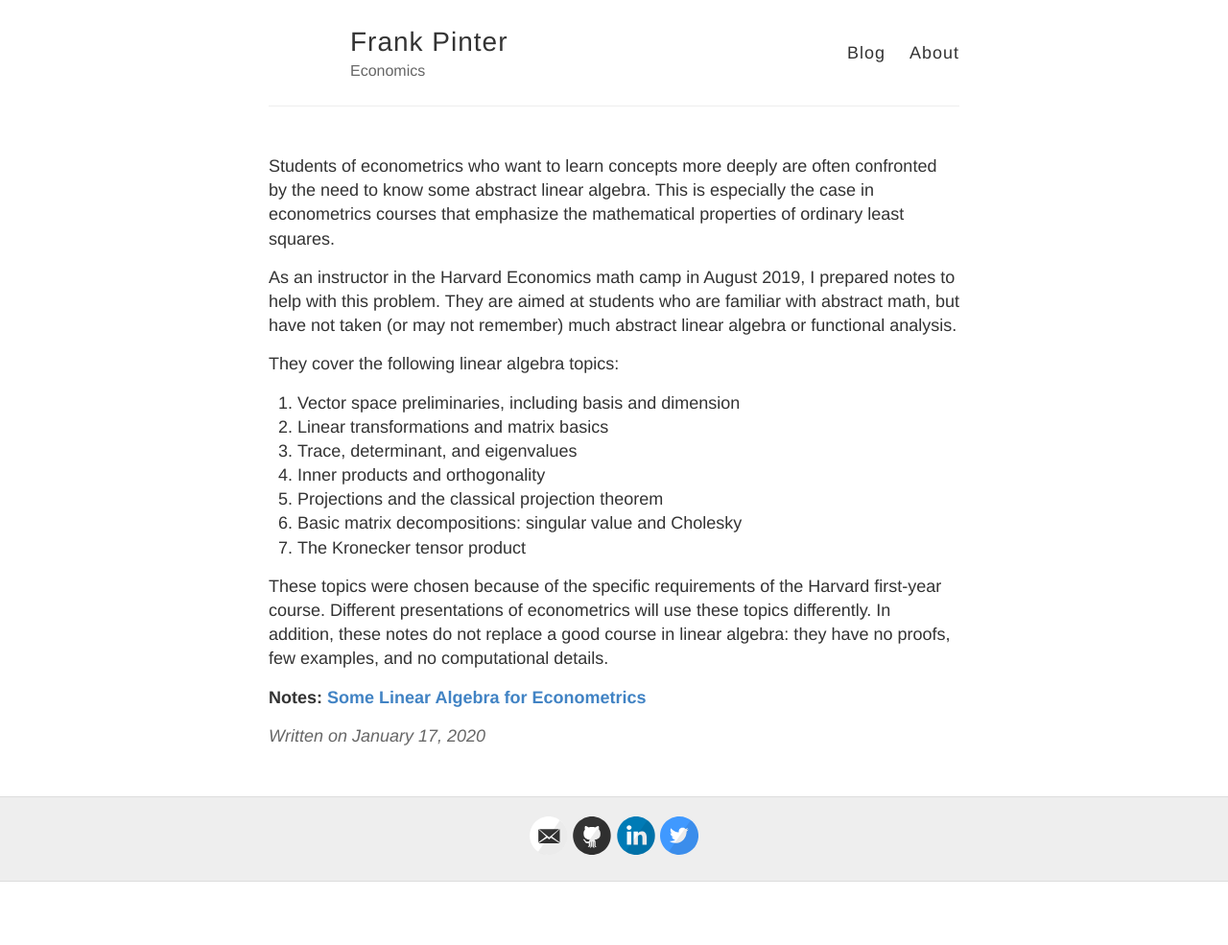
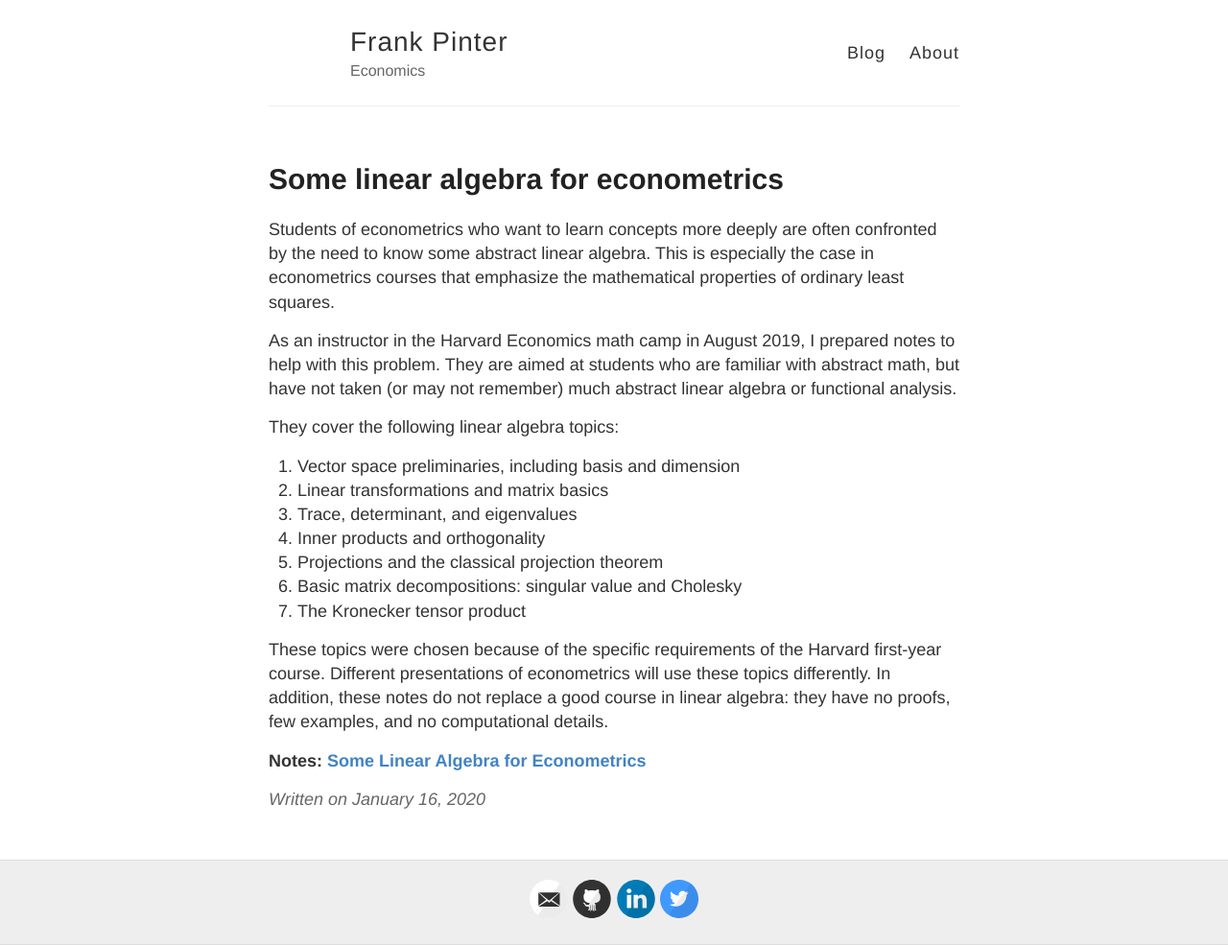
Before and after one commit to fpinter/fpinter.github.io, a Jekyll site: the page built from _posts/2020-01-16-linear-algebra.md, in a window 1280 px wide. Shown: the whole page at 96% size. Built offline with Jekyll 4.4.1, drawn with Linux system fonts in a browser that asks for light colours; our own code applies the rules of GitHub Pages for plain Markdown files; before the commit the page ends 919 px from its top, so only the background shows below that.

Commit message:
Linear algebra post: fix formatting error

```diff
--- a/_posts/2020-01-16-linear-algebra.md
+++ b/_posts/2020-01-16-linear-algebra.md
@@ -1,6 +1,6 @@
 ---
 layout: post
-title: "Some linear algebra for econometrics""
+title: "Some linear algebra for econometrics"
 date: 2020-01-16
 categories: math
 ---
```
